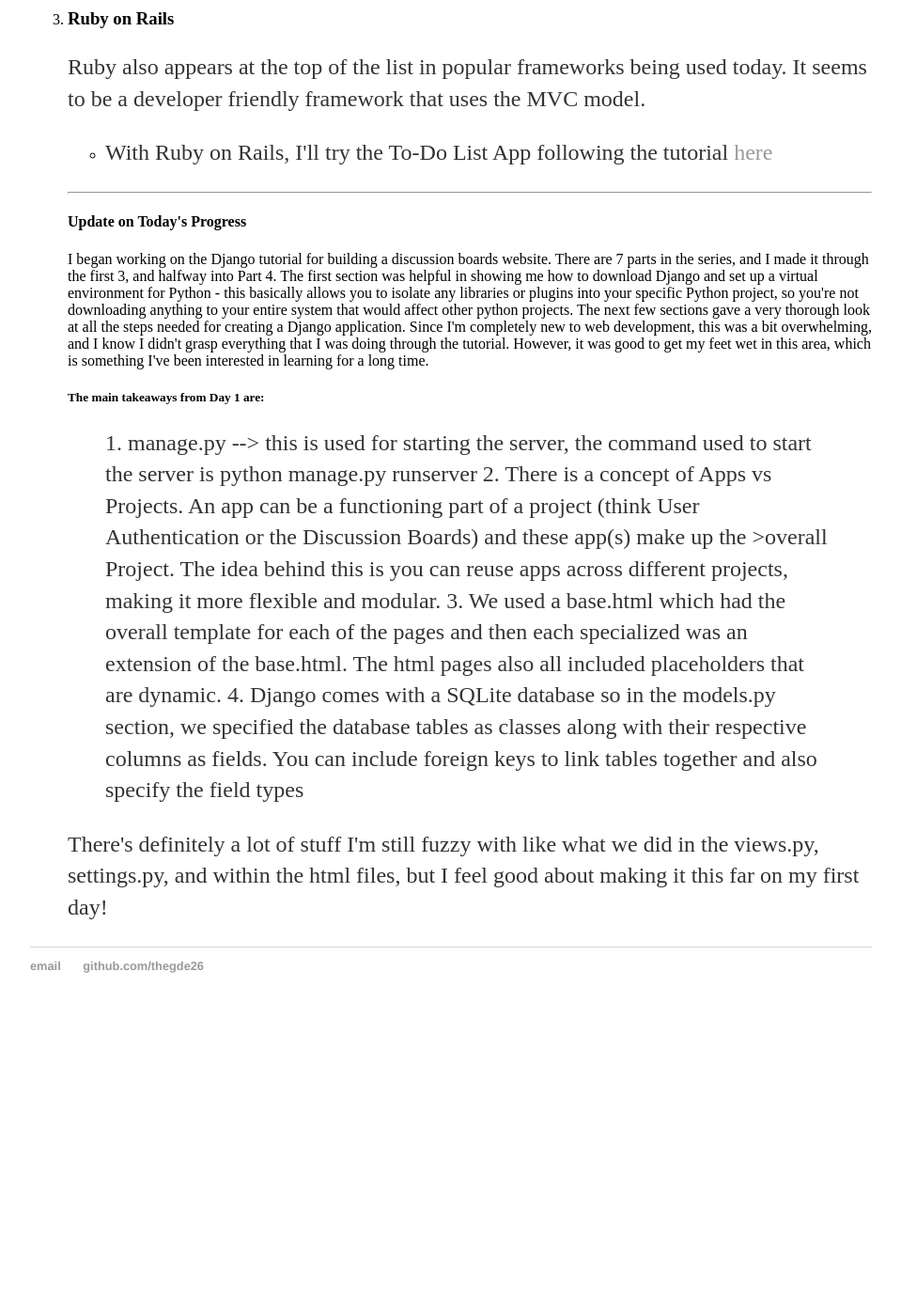
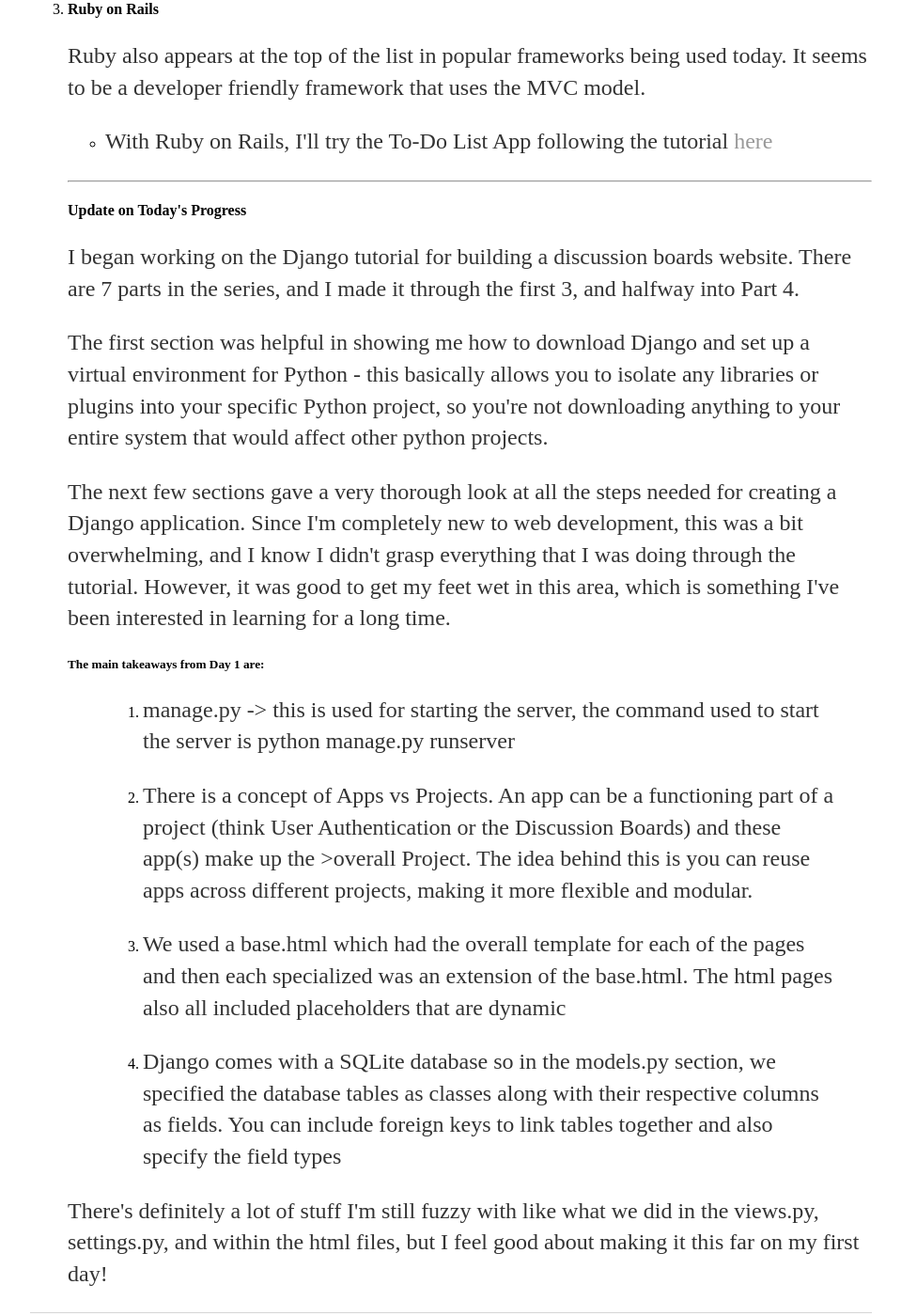
Before and after one commit to thegde26/thegde26.github.io, a Jekyll site: the page built from _posts/2020-09-07-Learning-webDev-Series-Part1.md, in a window 1280 px wide and 1400 px high, scrolled down 1007 px. Shown: the whole window at 94% size, without its empty margins (160-1119 px from the left). Built offline with Jekyll 4.4.1, drawn with Linux system fonts in a browser that asks for light colours; before the commit the page ends 2102 px from its top, so only the background shows below that.

Commit message:
Update 2020-09-07-Learning-webDev-Series-Part1.md

```diff
--- a/_posts/2020-09-07-Learning-webDev-Series-Part1.md
+++ b/_posts/2020-09-07-Learning-webDev-Series-Part1.md
@@ -13,45 +13,47 @@
 Here are the web frameworks I'd like to learn:
 </p>
 <ol>
-<li> <h3>Python - Django</h3>
+<li> <h4>Python - Django</h4>
      <p>To get started I'd like to try out the Django framework based on Python. I think Python is an easier to learn language and is something I'm already familiar with.</p>
      <ul>
           <li><p>With Django, I'll work on creating a Discussions Board website following the tutorial <a href="https://simpleisbetterthancomplex.com/series/beginners-guide/1.11/">here</a></p>
           </li>
      </ul>
 </li>
-<li><h3>Javascript/JSX - React</h3>
+<li><h4>Javascript/JSX - React</h4>
     <p>React is everywhere nowadays. React is actually a library and not a framework, but it seems to be a highly popular choice for application development.
     Although there seems to be a bit of a learning curve with React, I'm willing to give it a try since it's so popular.</p>
     <ul>
-         <li><p> With React, I'll attempt to make a To-Do List App following the tutorial<a href="https://www.kirupa.com/react/simple_todo_app_react.htm">here</a></p></li>
+         <li><p> With React, I'll attempt to make a To-Do List App following the tutorial <a href="https://www.kirupa.com/react/simple_todo_app_react.htm">here</a></p></li>
     </ul>
 </li>
-<li><h3>Ruby on Rails</h3>
+<li><h4>Ruby on Rails</h4>
     <p>Ruby also appears at the top of the list in popular frameworks being used today. It seems to be a developer friendly framework that uses the MVC model.</p>
     <ul>
-         <li><p> With Ruby on Rails, I'll try the To-Do List App following the tutorial<a href="https://medium.com/@deallen7/how-to-build-a-todo-app-in-rails-e6571fcccac3"> here</a></p></li>
+         <li><p> With Ruby on Rails, I'll try the To-Do List App following the tutorial <a href="https://medium.com/@deallen7/how-to-build-a-todo-app-in-rails-e6571fcccac3"> here</a></p></li>
      </ul>
 </li>
 
 <hr />
 <h4>Update on Today's Progress</h4>
+<p>
 I began working on the Django tutorial for building a discussion boards website. There are 7 parts in the series, and I made it through the first 3, and halfway into Part 4.
+</p>
+<p>
 The first section was helpful in showing me how to download Django and set up a virtual environment for Python - this basically allows you to isolate any libraries or    plugins into your specific Python project, so you're not downloading anything to your entire system that would affect other python projects.
-
+</p>
+<p>
 The next few sections gave a very thorough look at all the steps needed for creating a Django application. Since I'm completely new to web development, this was a bit overwhelming, and I know I didn't grasp everything that I was doing through the tutorial. However, it was good to get my feet wet in this area, which is something I've been interested in learning for a long time.
+</p>
 
 <h5>The main takeaways from Day 1 are:</h5>
 <blockquote>
-     <p>
-1. manage.py --> this is used for starting the server, the command used to start the server is python manage.py runserver
-
-2. There is a concept of Apps vs Projects. An app can be a functioning part of a project (think User Authentication or the Discussion Boards) and these app(s) make up the >overall Project. The idea behind this is you can reuse apps across different projects, making it more flexible and modular.
-
-3. We used a base.html which had the overall template for each of the pages and then each specialized was an extension of the base.html. The html pages also all included placeholders that are dynamic.
-
-4. Django comes with a SQLite database so in the models.py section, we specified the database tables as classes along with their respective columns as fields. You can include foreign keys to link tables together and also specify the field types
-     </p>
+     <ol>
+          <li><p> manage.py -> this is used for starting the server, the command used to start the server is python manage.py runserver </p></li>
+          <li><p> There is a concept of Apps vs Projects. An app can be a functioning part of a project (think User Authentication or the Discussion Boards) and these app(s) make up the >overall Project. The idea behind this is you can reuse apps across different projects, making it more flexible and modular.</p></li>
+          <li><p> We used a base.html which had the overall template for each of the pages and then each specialized was an extension of the base.html. The html pages also all included placeholders that are dynamic</p></li>
+          <li><p> Django comes with a SQLite database so in the models.py section, we specified the database tables as classes along with their respective columns as fields. You can include foreign keys to link tables together and also specify the field types</p></li>
+     </ol>
 </blockquote>
 
 <p>
```
